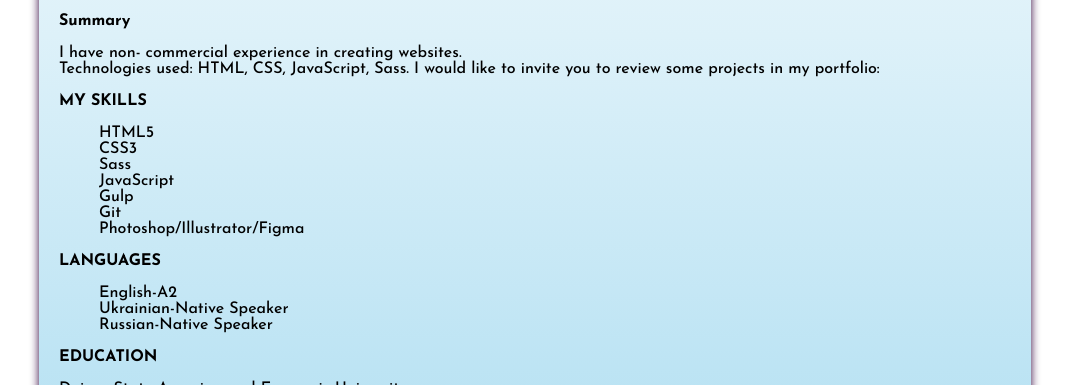
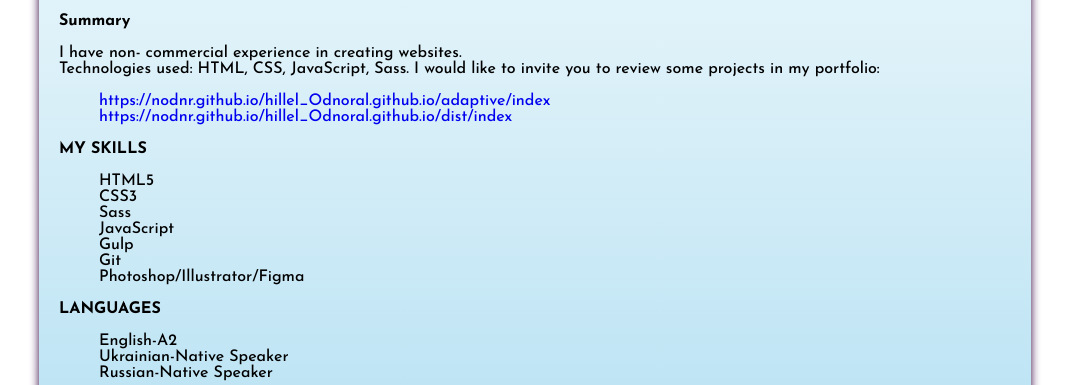
Before and after one commit to nodnr/cv_OdnoraMykyta, a plain HTML site: page index.html in a window 1280 px wide. Shown: the part 415-800 px from the top of the page, without its empty margins (105-1174 px from the left). Drawn offline with Linux system fonts and the light colour scheme.

Commit message:
Update index.html

```diff
--- a/index.html
+++ b/index.html
@@ -39,8 +39,8 @@
                     Technologies used: HTML, CSS, JavaScript, Sass.
                     I would like to invite you to review some projects in my portfolio:</p>
                     <ul>
-                        <li><a href="https://nodnr.github.io/hillel_Odnoral.github.io/adaptive/index"></a></li>
-                        <li><a href="https://nodnr.github.io/hillel_Odnoral.github.io/dist/index"></a></li>
+                        <li><a href="https://nodnr.github.io/hillel_Odnoral.github.io/adaptive/index">https://nodnr.github.io/hillel_Odnoral.github.io/adaptive/index</a></li>
+                        <li><a href="https://nodnr.github.io/hillel_Odnoral.github.io/dist/index">https://nodnr.github.io/hillel_Odnoral.github.io/dist/index</a></li>
                     </ul>
                 </div>
                 <div>
```
